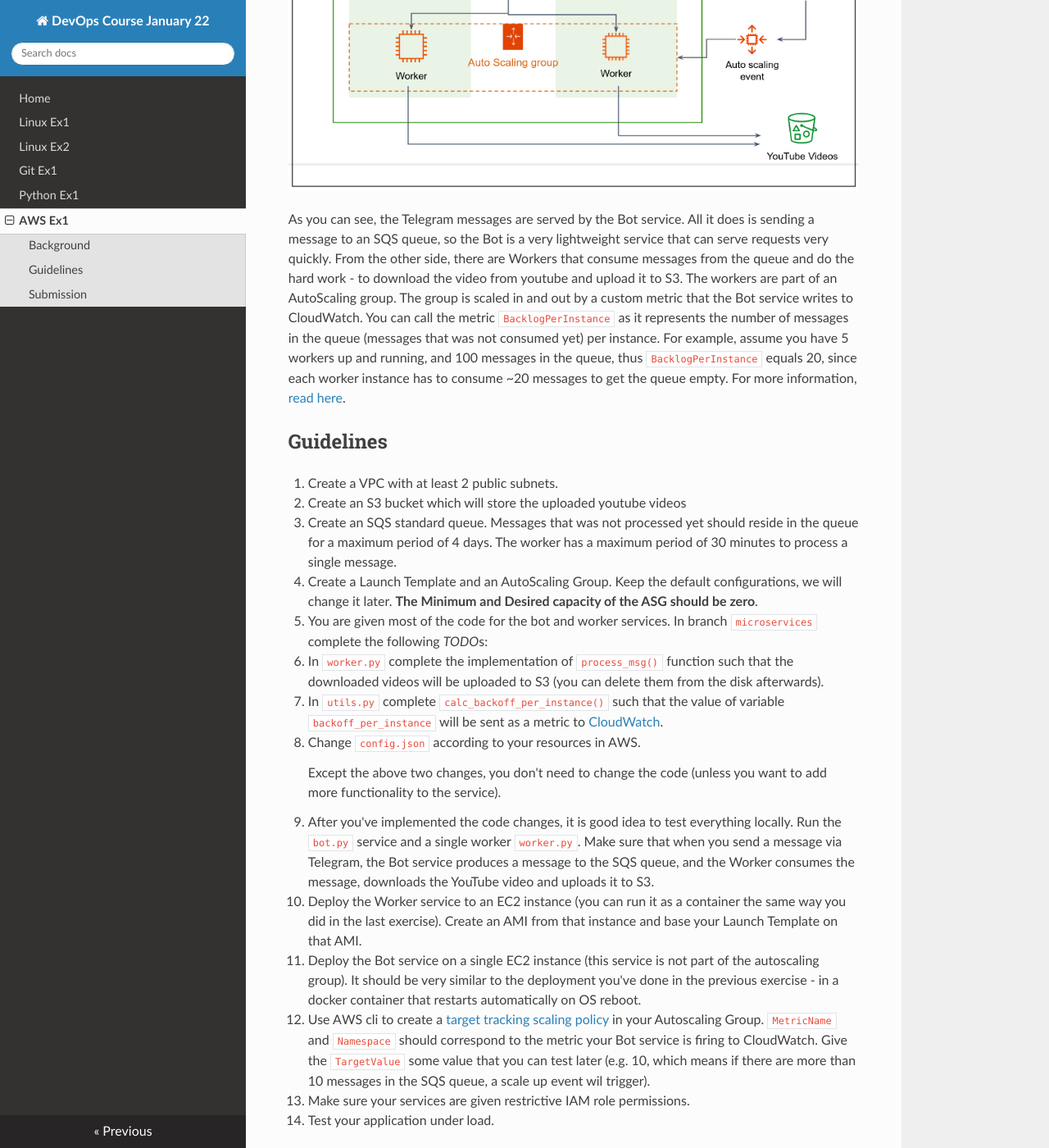
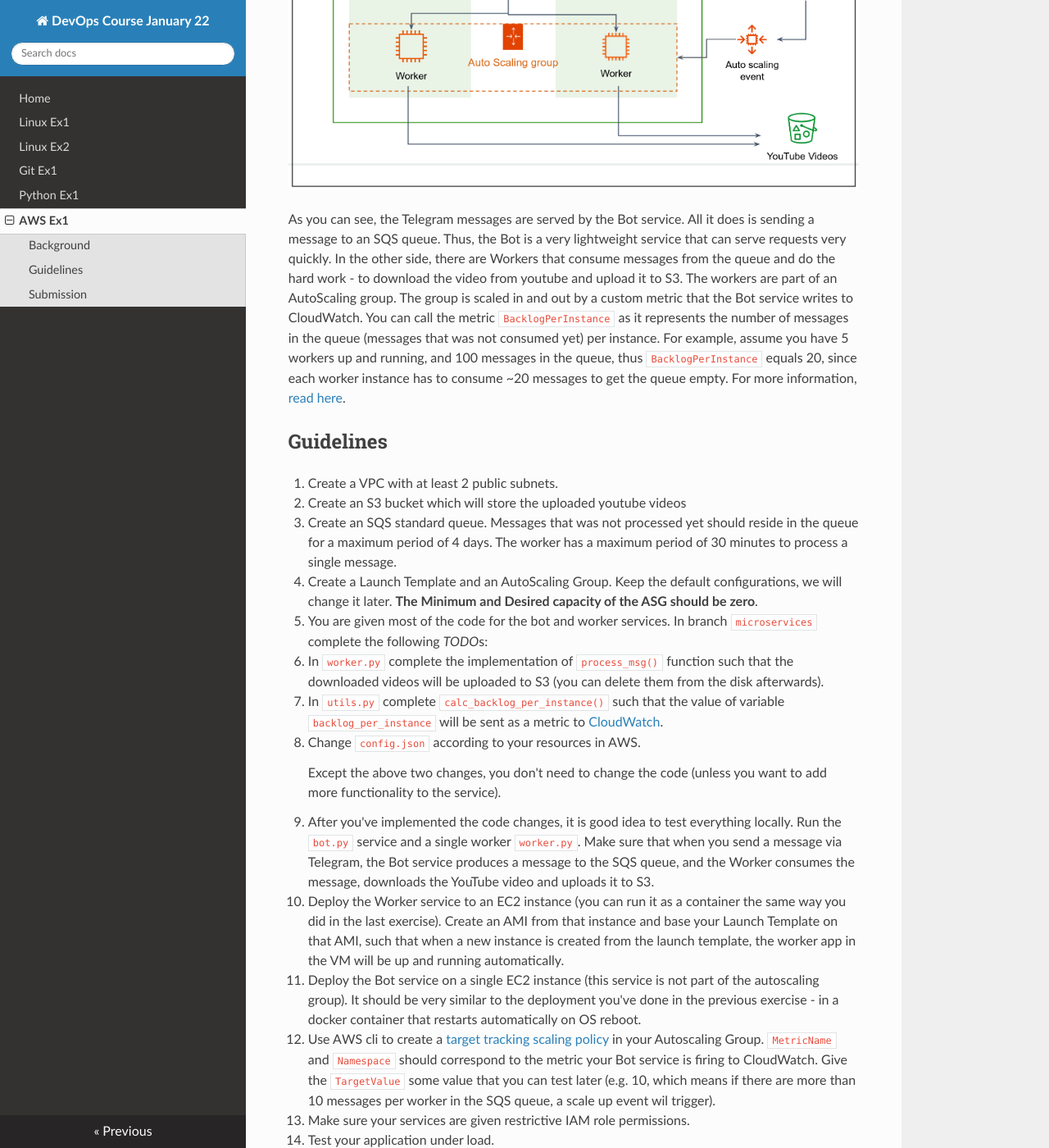
Before and after one commit to alonitac/DevOpsJan22, an MkDocs documentation site: the page built from docs/aws_ex1.md, in a window 1280 px wide and 1400 px high, scrolled down 835 px. Shown: the whole window at 82% size. Built offline with MkDocs 1.6.1, drawn with Linux system fonts in a browser that asks for light colours; nearby versions of some CDN libraries; some of the changed text lies outside the part shown.

Commit message:
aws ex1 fixes

```diff
--- a/docs/aws_ex1.md
+++ b/docs/aws_ex1.md
@@ -7,15 +7,15 @@
 Your goal is to provision the YouTube Telegram Bot in a scalable and durable architecture in AWS.
 
 In the [The PolyBot](https://github.com/alonitac/PolyBot) repo, review `microservices` branch. This branch contains the following services:
+
 1. `bot.py` - the Telegram bot you've implemented in the previous exercise. But this time, the bot doesn't download the videos itself, but sends the "job" to an SQS queue.
-
 2. `worker.py` - the worker service continuously reads messages from the queue and process them, which means download the video from YouTube and store it in a dedicated bucket in S3.
 
 Here is a high level of the bot-workers microservices architecture:
 
 ![](img/botAws.png)
 
-As you can see, the Telegram messages are served by the Bot service. All it does is sending a message to an SQS queue, so the Bot is a very lightweight service that can serve requests very quickly. From the other side, there are Workers that consume messages from the queue and do the hard work - to download the video from youtube and upload it to S3. The workers are part of an AutoScaling group. The group is scaled in and out by a custom metric that the Bot service writes to CloudWatch. You can call the metric `BacklogPerInstance` as it represents the number of messages in the queue (messages that was not consumed yet) per instance. For example, assume you have 5 workers up and running, and 100 messages in the queue, thus `BacklogPerInstance` equals 20, since each worker instance has to consume ~20 messages to get the queue empty. For more information, [read here](https://docs.aws.amazon.com/autoscaling/ec2/userguide/as-using-sqs-queue.html).
+As you can see, the Telegram messages are served by the Bot service. All it does is sending a message to an SQS queue. Thus, the Bot is a very lightweight service that can serve requests very quickly. In the other side, there are Workers that consume messages from the queue and do the hard work - to download the video from youtube and upload it to S3. The workers are part of an AutoScaling group. The group is scaled in and out by a custom metric that the Bot service writes to CloudWatch. You can call the metric `BacklogPerInstance` as it represents the number of messages in the queue (messages that was not consumed yet) per instance. For example, assume you have 5 workers up and running, and 100 messages in the queue, thus `BacklogPerInstance` equals 20, since each worker instance has to consume ~20 messages to get the queue empty. For more information, [read here](https://docs.aws.amazon.com/autoscaling/ec2/userguide/as-using-sqs-queue.html).
 
 ## Guidelines
 
@@ -29,18 +29,18 @@
 
 5. You are given most of the code for the bot and worker services. In branch `microservices` complete the following *TODO*s:
    1. In `worker.py` complete the implementation of `process_msg()` function such that the downloaded videos will be uploaded to S3 (you can delete them from the disk afterwards).
-   2. In `utils.py` complete `calc_backoff_per_instance()` such that the value of variable `backoff_per_instance` will be sent as a metric to [CloudWatch](https://boto3.amazonaws.com/v1/documentation/api/latest/guide/cw-example-metrics.html#publish-custom-metrics).
+   2. In `utils.py` complete `calc_backlog_per_instance()` such that the value of variable `backlog_per_instance` will be sent as a metric to [CloudWatch](https://boto3.amazonaws.com/v1/documentation/api/latest/guide/cw-example-metrics.html#publish-custom-metrics).
    3. Change `config.json` according to your resources in AWS.
 
     Except the above two changes, you don't need to change the code (unless you want to add more functionality to the service).
 
 6. After you've implemented the code changes, it is good idea to test everything locally. Run the `bot.py` service and a single worker `worker.py`. Make sure that when you send a message via Telegram, the Bot service produces a message to the SQS queue, and the Worker consumes the message, downloads the YouTube video and uploads it to S3.
 
-7. Deploy the Worker service to an EC2 instance (you can run it as a container the same way you did in the last exercise). Create an AMI from that instance and base your Launch Template on that AMI.
+7. Deploy the Worker service to an EC2 instance (you can run it as a container the same way you did in the last exercise). Create an AMI from that instance and base your Launch Template on that AMI, such that when a new instance is created from the launch template, the worker app in the VM will be up and running automatically.
 
 8. Deploy the Bot service on a single EC2 instance (this service is not part of the autoscaling group). It should be very similar to the deployment you've done in the previous exercise - in a docker container that restarts automatically on OS reboot.
 
-9. Use AWS cli to create a [target tracking scaling policy](https://docs.aws.amazon.com/autoscaling/ec2/userguide/as-using-sqs-queue.html#create-sqs-policies-cli) in your Autoscaling Group. `MetricName` and `Namespace` should correspond to the metric your Bot service is firing to CloudWatch. Give the `TargetValue` some value that you can test later (e.g. 10, which means if there are more than 10 messages in the SQS queue, a scale up event wil trigger).
+9. Use AWS cli to create a [target tracking scaling policy](https://docs.aws.amazon.com/autoscaling/ec2/userguide/as-using-sqs-queue.html#create-sqs-policies-cli) in your Autoscaling Group. `MetricName` and `Namespace` should correspond to the metric your Bot service is firing to CloudWatch. Give the `TargetValue` some value that you can test later (e.g. 10, which means if there are more than 10 messages per worker in the SQS queue, a scale up event wil trigger).
 
 10. Make sure your services are given restrictive IAM role permissions.
 
```
